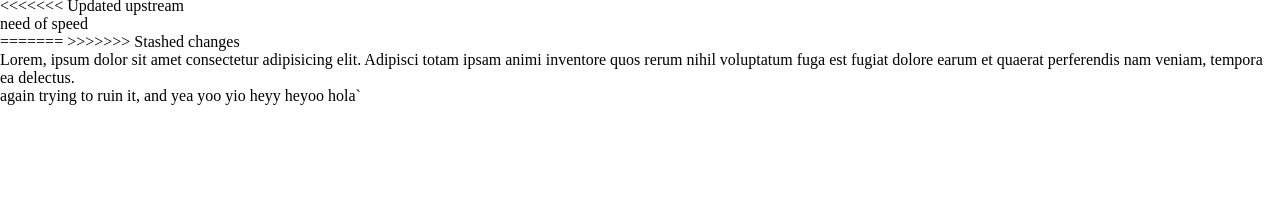
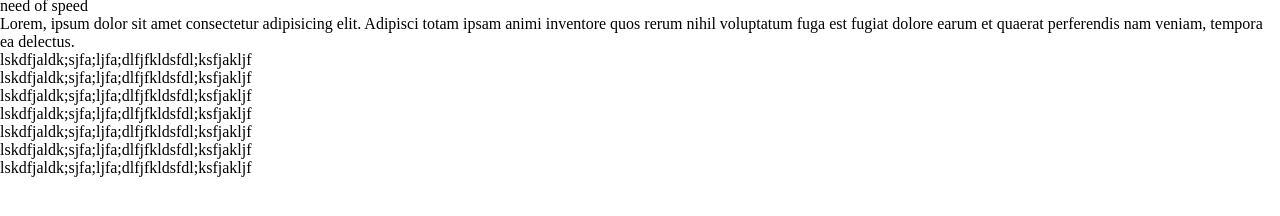
Before and after one commit to Amminn/testing, a plain HTML site: page index.html in a window 1280 px wide. Shown: the part 76-292 px from the top of the page. Drawn offline with Linux system fonts and the light colour scheme.

Commit message:
big changes

```diff
--- a/index.html
+++ b/index.html
@@ -10,13 +10,29 @@
 <body>
   <h1>This websites is just for testing</h1>
   <p>Lorem, ipsum dolor sit amet consectetur adipisicing elit. Adipisci totam ipsam animi inventore quos rerum nihil voluptatum fuga est fugiat dolore earum et quaerat perferendis nam veniam, tempora ea delectus.</p>
-<<<<<<< Updated upstream
   <p>need of speed</p>
-=======
->>>>>>> Stashed changes
   <p>Lorem, ipsum dolor sit amet consectetur adipisicing elit. Adipisci totam ipsam animi inventore quos rerum nihil voluptatum fuga est fugiat dolore earum et quaerat perferendis nam veniam, tempora ea delectus.</p>
   <p>
-    again trying to ruin it, and yea yoo yio heyy heyoo hola`
+    lskdfjaldk;sjfa;ljfa;dlfjfkldsfdl;ksfjakljf
   </p>
+  <p>
+    lskdfjaldk;sjfa;ljfa;dlfjfkldsfdl;ksfjakljf
+  </p>
+  <p>
+    lskdfjaldk;sjfa;ljfa;dlfjfkldsfdl;ksfjakljf
+  </p>
+  <p>
+    lskdfjaldk;sjfa;ljfa;dlfjfkldsfdl;ksfjakljf
+  </p>
+  <p>
+    lskdfjaldk;sjfa;ljfa;dlfjfkldsfdl;ksfjakljf
+  </p>
+  <p>
+    lskdfjaldk;sjfa;ljfa;dlfjfkldsfdl;ksfjakljf
+  </p>
+  <p>
+    lskdfjaldk;sjfa;ljfa;dlfjfkldsfdl;ksfjakljf
+  </p>
+
 </body>
 </html>
```
